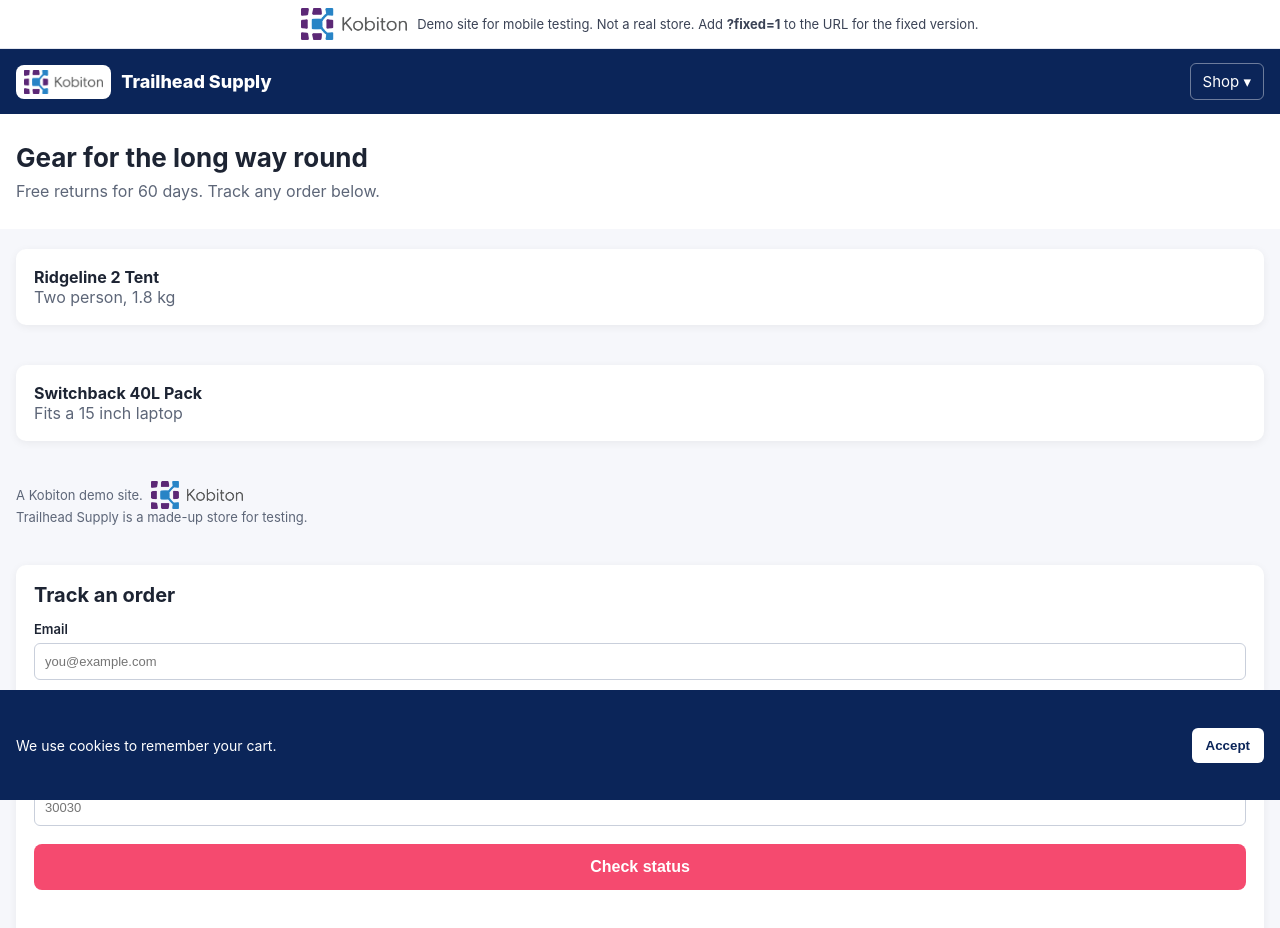
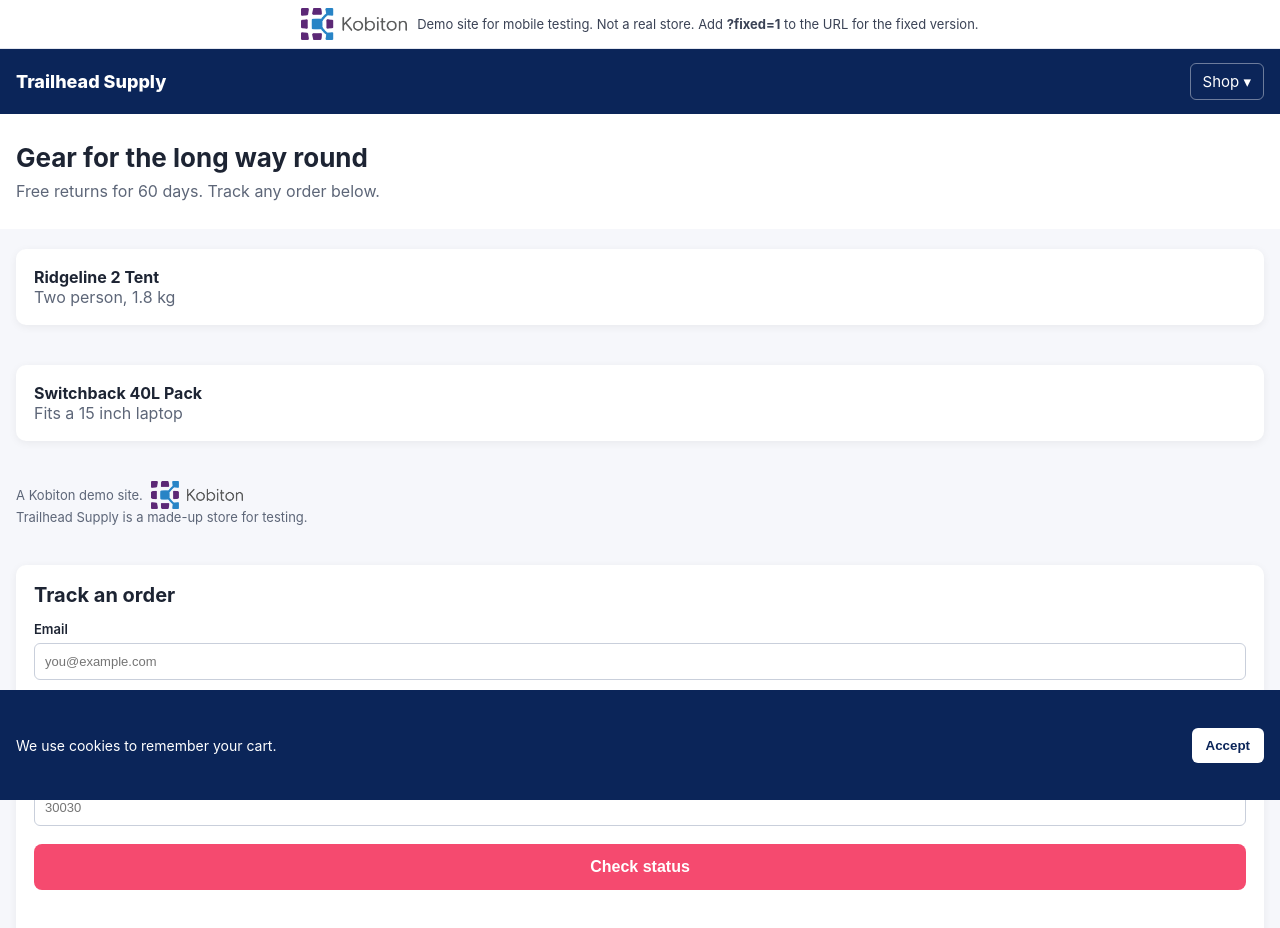
Before and after one commit to mimosa767/mobile-web-demo, a plain HTML site: page index.html in a window 1280 px wide. Drawn offline with Linux system fonts and the light colour scheme.

Commit message:
Remove duplicate logo from header

```diff
--- a/index.html
+++ b/index.html
@@ -48,7 +48,7 @@
 <body>
 <div class="demo-note"><img src="kobiton-logo.png" alt="Kobiton"><span>Demo site for mobile testing. Not a real store. Add <b>?fixed=1</b> to the URL for the fixed version.</span></div>
 <header>
-  <div class="logo"><span class="k-pill"><img src="kobiton-logo.png" alt="Kobiton"></span>Trailhead Supply</div>
+  <div class="logo">Trailhead Supply</div>
   <nav id="nav">
     <div class="menu-trigger" id="trigger">Shop &#9662;</div>
     <div class="menu" id="menu">
```
